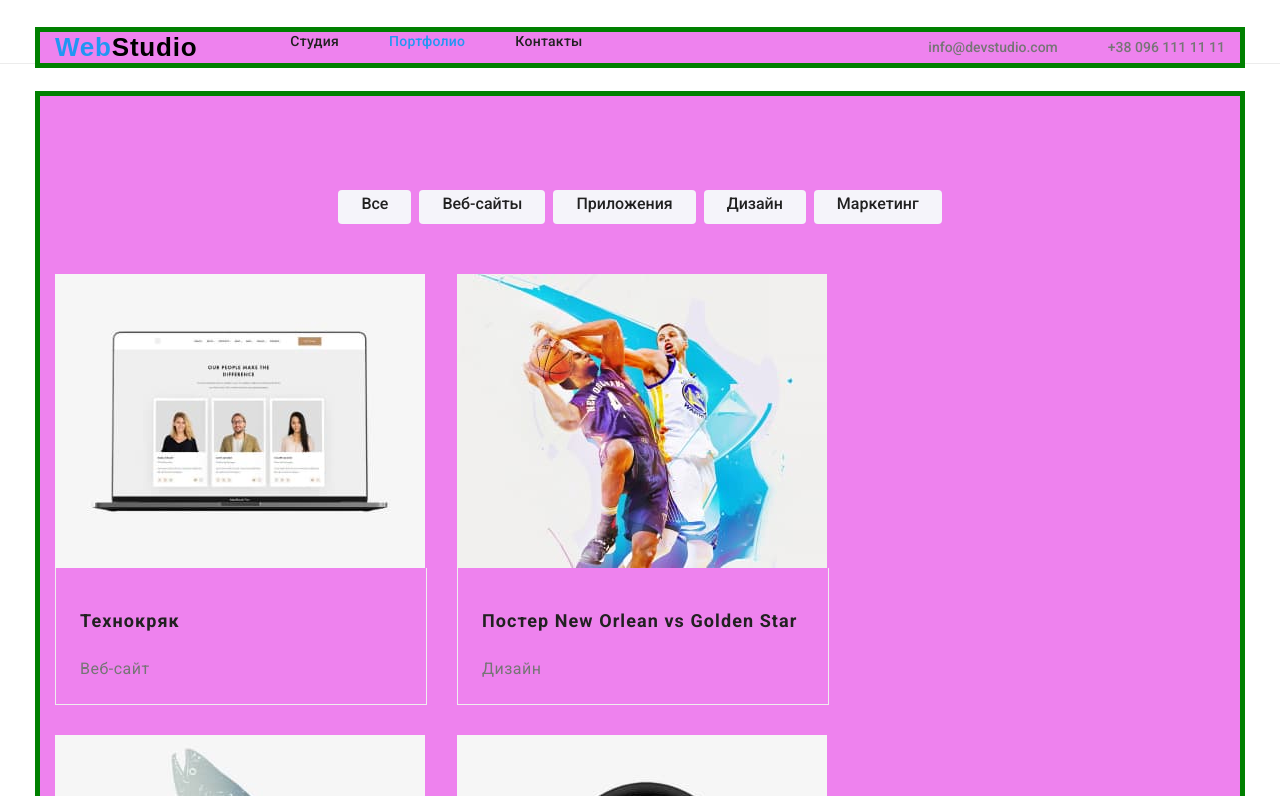
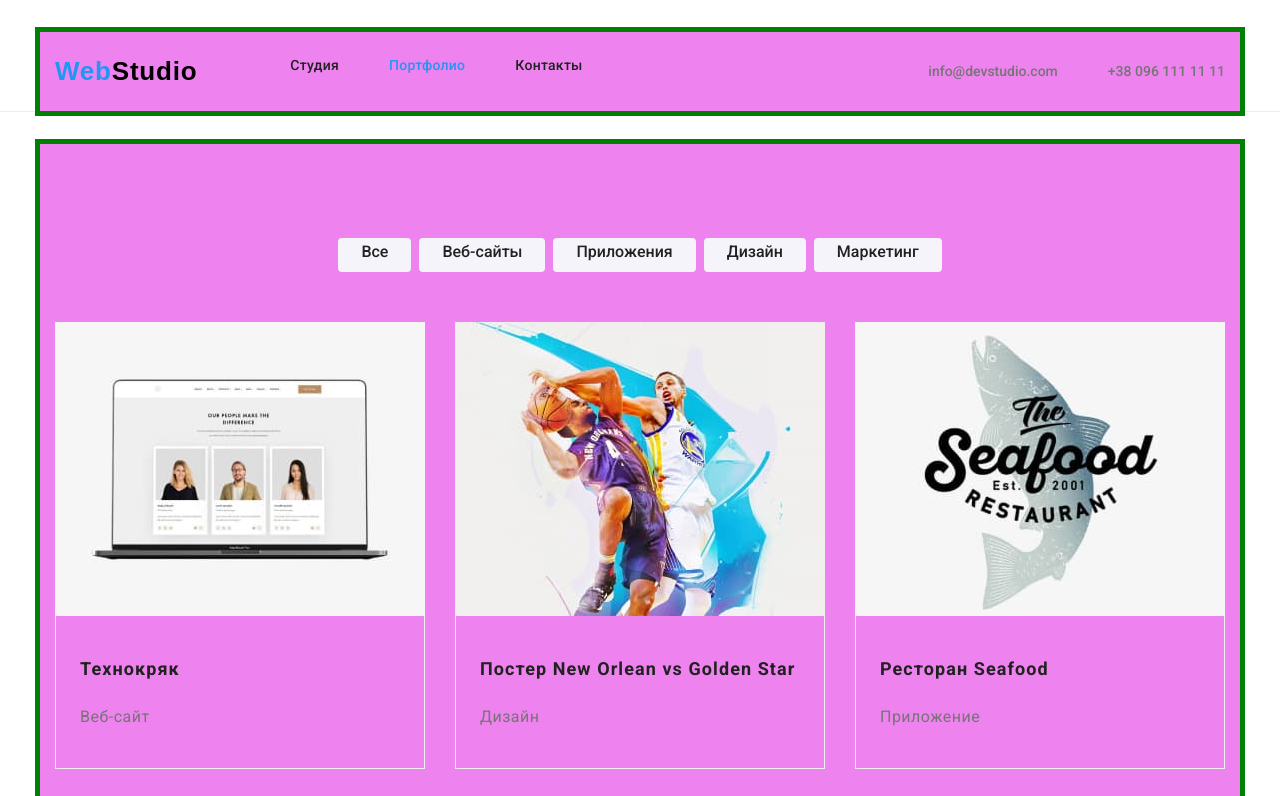
Before and after one commit to GalynaKo/Home-work1-goit-markup-hw-01, a plain HTML site: page goit-markup-hw-03/portfolio.html in a window 1280 px wide. Shown: the top 796 px of the page. Drawn offline with nearby package versions, Linux system fonts and the light colour scheme.

Commit message:
second fast

```diff
--- a/goit-markup-hw-03/css/stylees.css
+++ b/goit-markup-hw-03/css/stylees.css
@@ -73,6 +73,8 @@ header{
     display: flex;
     align-items: center;
     text-align: center;
+    padding-top: 24px;
+    padding-bottom: 24px;
 
 }
 
@@ -346,8 +348,9 @@ background: #FFFFFF;
     gap: 8px;
     justify-content: center;
 
-
-
+}
+.main-look>.container{
+    padding-bottom: 94px;
 }
 .main-look-btn{
     background: #F5F4FA;
@@ -378,10 +381,9 @@ background: #FFFFFF;
     gap:30px;
     margin-top: 50px;
     flex-wrap:wrap;
-    margin-bottom: 94px;
 }
 .gallery-item{
-    width: calc ((100% - 60px) /3);
+    width: calc ((100% - 60px)/3);
 }
 .gallery-item-text{
   padding: 20px 24px;
@@ -395,8 +397,7 @@ background: #FFFFFF;
     line-height:2;
     color:var(--title-text-color);
     letter-spacing: 0.06em;
-    width: 322px;
-    height: 36px;
+
 }
 .gallery-text{
     font-size: 16px;
@@ -404,9 +405,7 @@ background: #FFFFFF;
     color: var(--primary-text-color);
     letter-spacing: 0.03em;
     margin-top: 4px;
-    margin-bottom: 0;
-    width: 322px;
-    height: 30px;
+
 
 }
 
```
